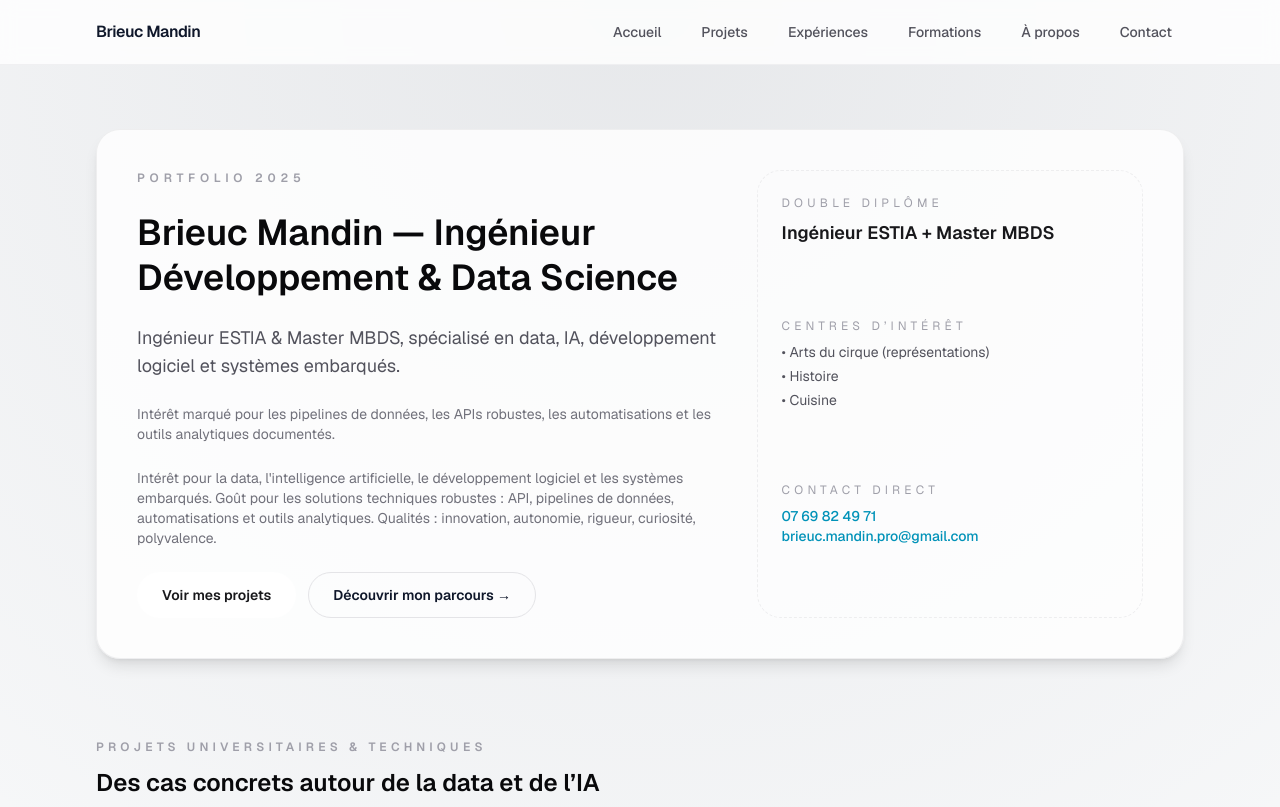
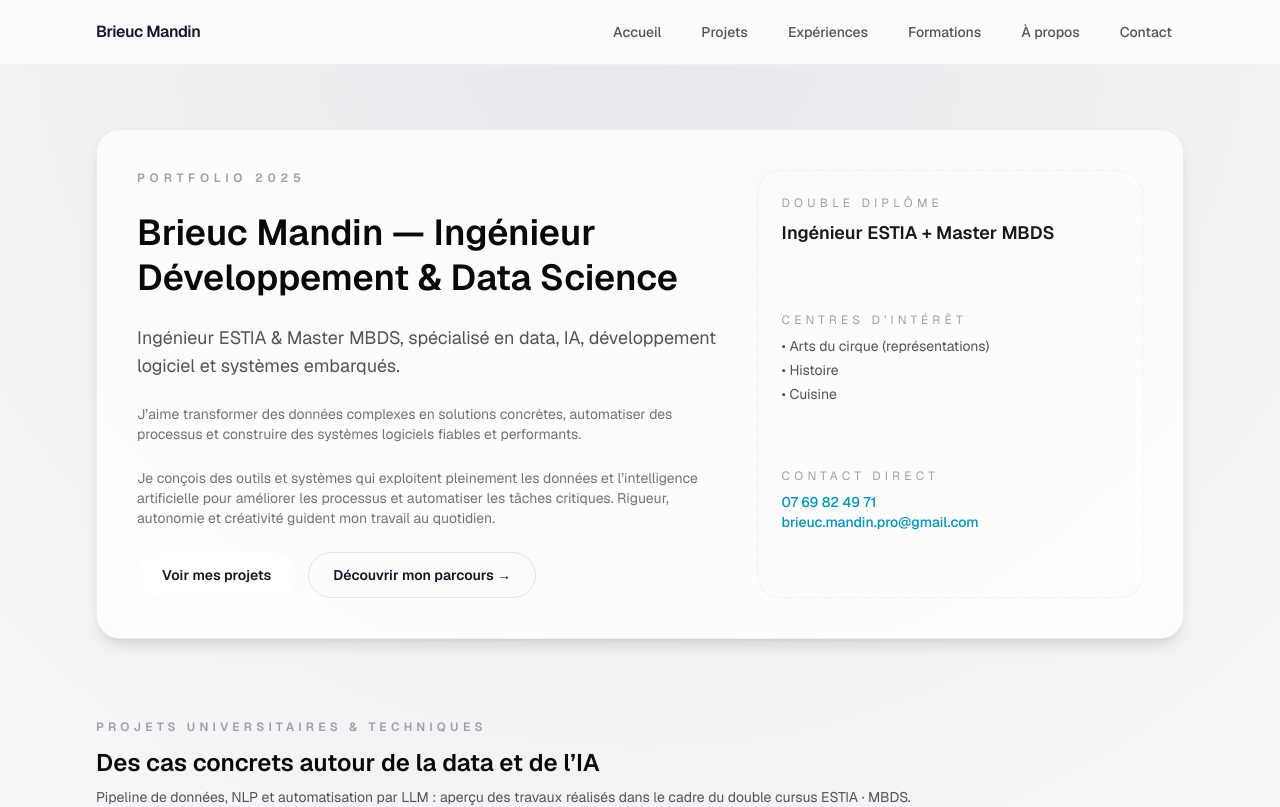
Before and after one commit to RoiBrioche/site-web-vitrine, a Next.js app: page / in a window 1280 px wide. Shown: the top 807 px of the page. Built offline with nearby package versions, Linux system fonts and the light colour scheme.

Commit message:
modification de la bio et sjhortbio (#18)

```diff
--- a/src/app/page.tsx
+++ b/src/app/page.tsx
@@ -24,11 +24,7 @@ export default function Home() {
             {siteConfig.shortBio}
           </p>
           <p className="text-sm text-zinc-500 dark:text-zinc-400">
-            Intérêt pour la data, l&apos;intelligence artificielle, le
-            développement logiciel et les systèmes embarqués. Goût pour les
-            solutions techniques robustes : API, pipelines de données,
-            automatisations et outils analytiques. Qualités : innovation,
-            autonomie, rigueur, curiosité, polyvalence.
+            Je conçois des outils et systèmes qui exploitent pleinement les données et l’intelligence artificielle pour améliorer les processus et automatiser les tâches critiques. Rigueur, autonomie et créativité guident mon travail au quotidien.
           </p>
           <div className="flex flex-wrap gap-3">
           <Link
--- a/src/config/site.ts
+++ b/src/config/site.ts
@@ -4,7 +4,7 @@ export const siteConfig = {
   tagline:
     "Ingénieur ESTIA & Master MBDS, spécialisé en data, IA, développement logiciel et systèmes embarqués.",
   shortBio:
-    "Intérêt marqué pour les pipelines de données, les APIs robustes, les automatisations et les outils analytiques documentés.",
+    "J’aime transformer des données complexes en solutions concrètes, automatiser des processus et construire des systèmes logiciels fiables et performants.",
   location: "Localisation à préciser",
   email: "brieuc.mandin.pro@gmail.com",
   phone: "07 69 82 49 71",
```
